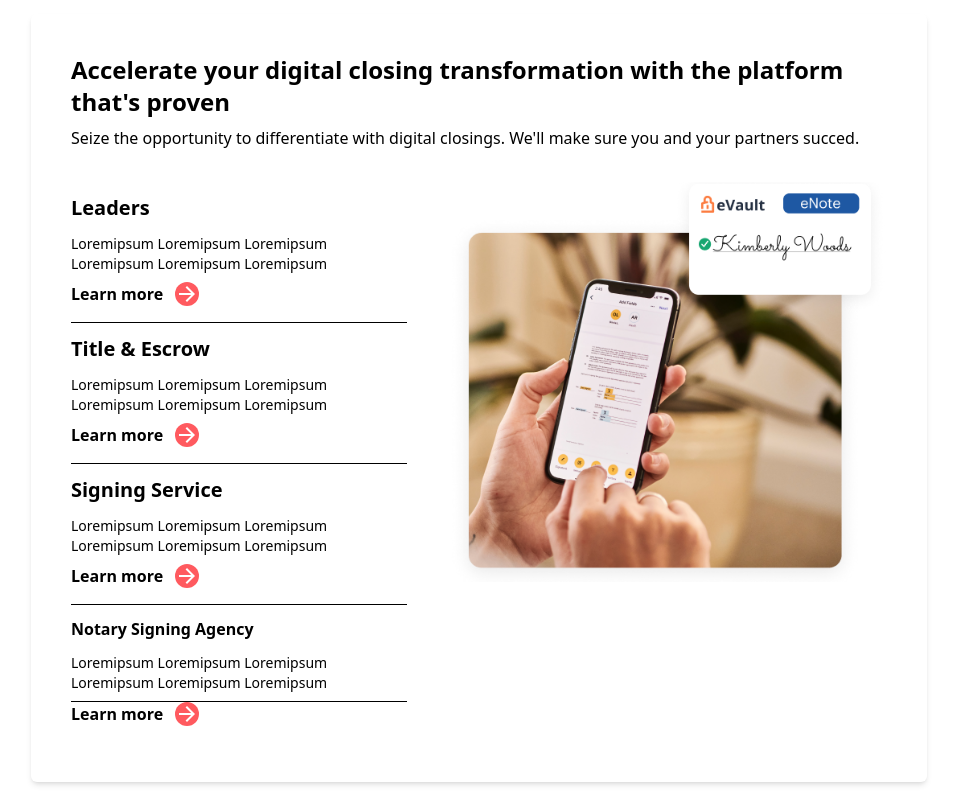
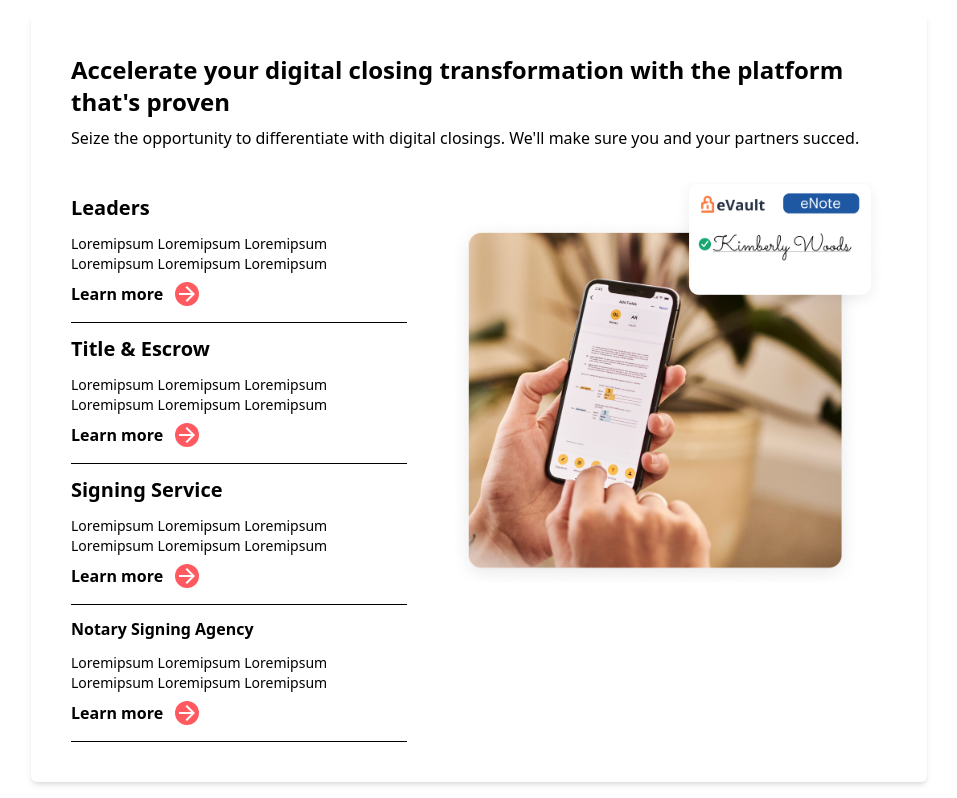
Before and after one commit to Pinto1232/MyAssesment, a React (Vite) app: page / in a window 1280 px wide. Shown: the part 602-1400 px from the top of the page, without its empty margins (161-1118 px from the left). Built offline with nearby package versions, Linux system fonts and the light colour scheme.

Commit message:
Change made in the acoordion

```diff
--- a/src/compoents/acoordion/Acoordion.jsx
+++ b/src/compoents/acoordion/Acoordion.jsx
@@ -53,10 +53,10 @@ const Acoordion = () => {
                 Loremipsum Loremipsum Loremipsum
                 Loremipsum Loremipsum Loremipsum
               </p>
-            </div>
-            <span className='flex gap-3 cursor-pointer mb-4'>
+              <span className='flex gap-3 cursor-pointer mb-4'>
                 <a className='font-semibold' href=''>Learn more</a><ArrowForwardIcon className='bg-btnBG rounded-full text-white' />
               </span>
+            </div>
           </div>
 
           {/**Image section*/}
@@ -64,9 +64,9 @@ const Acoordion = () => {
             style={{
               backgroundImage: `url(${imageOne})`,
               backgroundRepeat: 'no-repeat',
-                backgroundPosition: 'center',
-                backgroundSize: 'cover',
-                height: 400,
+              backgroundPosition: 'center',
+              backgroundSize: 'cover',
+              height: 400,
             }}
           >
           </div>
```
